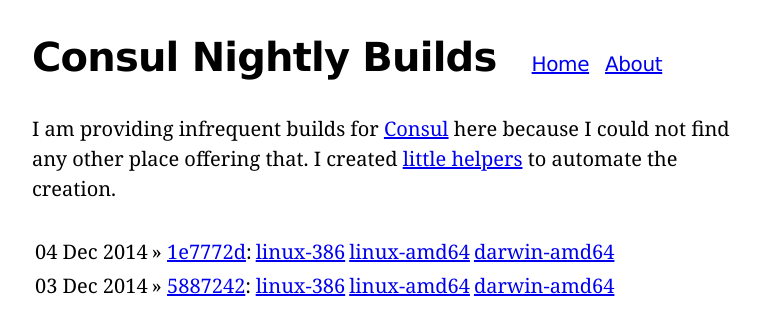
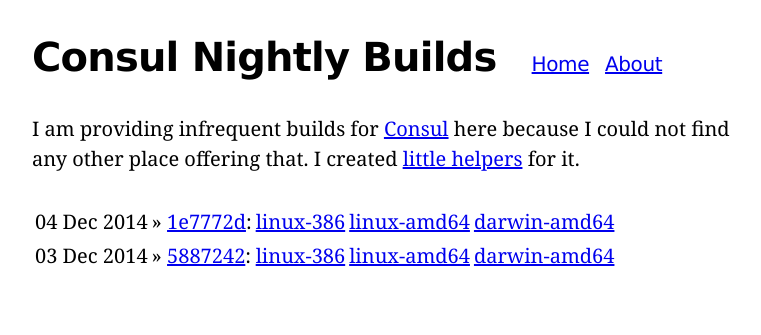
Before and after one commit to hanshasselberg/i0rek.github.io, a Jekyll site: the page built from consul-nightly/index.html, in a window 1280 px wide. Shown: the top 335 px of the page, without its empty margins (258-1019 px from the left). Built offline with Jekyll 4.4.1, drawn with Linux system fonts in a browser that asks for light colours; Markdown is read by kramdown in place of the engine named in the settings; comment, search, counter and statistics services are not loaded.

Commit message:
created creation.

```diff
--- a/consul-nightly/index.html
+++ b/consul-nightly/index.html
@@ -11,7 +11,7 @@
 
 <br>
 
-I am providing infrequent builds for <a href="https://consul.io">Consul</a> here because I could not find any other place offering that. I created <a href="https://github.com/i0rek/consul-nightly/">little helpers</a> to automate the creation.
+I am providing infrequent builds for <a href="https://consul.io">Consul</a> here because I could not find any other place offering that. I created <a href="https://github.com/i0rek/consul-nightly/">little helpers</a> for it.
 
 <br>
 <br>
```
